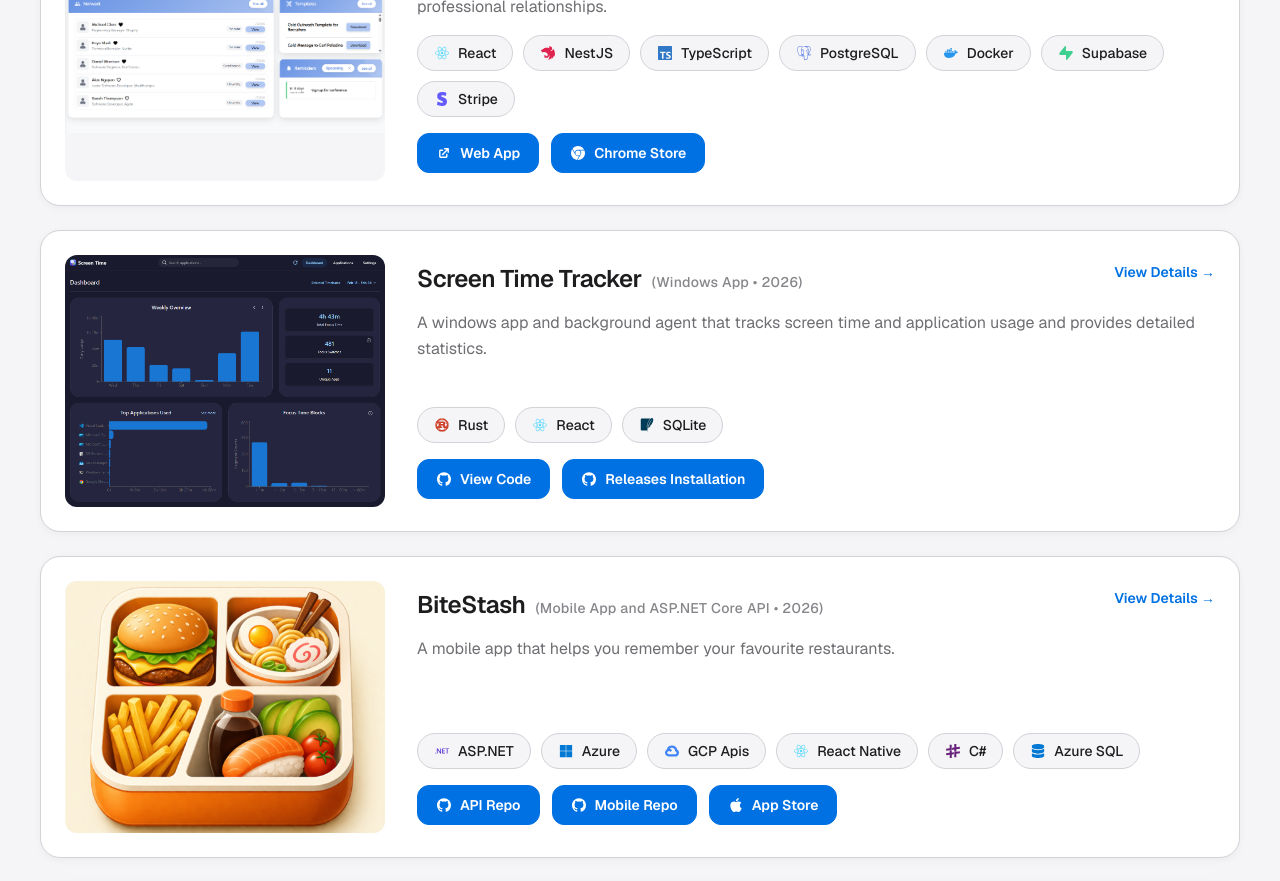
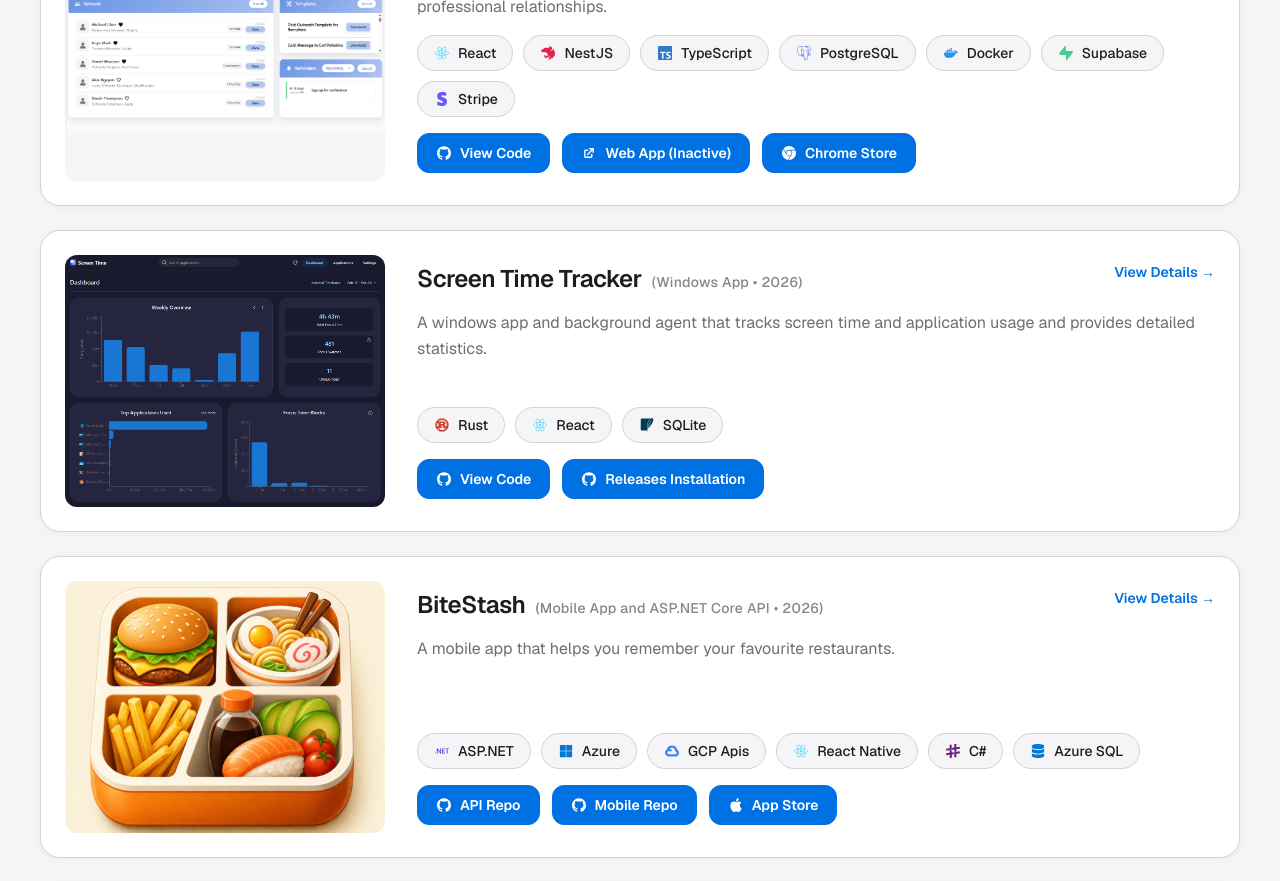
Before and after one commit to AlexAxenti/Portfolio, a Next.js app: page / in a window 1280 px wide. Shown: the part 780-1661 px from the top of the page. Built offline with nearby package versions, Linux system fonts and the light colour scheme.

Commit message:
TouchBase updated info

```diff
--- a/src/data/projects.tsx
+++ b/src/data/projects.tsx
@@ -100,9 +100,10 @@
       { icon: <SiStripe />, label: "Stripe", iconStyle: { color: "#635BFF" } },
     ],
     externalLinks: [
-      { url: "https://touch-base.ca/", label: "Web App", icon: <HiExternalLink /> },
+      { url: "https://touch-base.ca/", label: "Web App (Inactive)", icon: <HiExternalLink /> },
       { url: "https://chromewebstore.google.com/detail/touchbase/dgmjggdiacoemgnjjlkijjcmdljnmhok", label: "Chrome Store", icon: <SiGooglechrome /> },
     ],
+    githubUrl: "https://github.com/orgs/theefellowship/repositories",
     content: [
       {
         type: "section",
@@ -127,8 +128,10 @@
             items: [
               "Contacts with tags, notes, and follow-up reminders.",
               "Works in Web + Chrome extension to capture and save people while you’re browsing anywhere on the web.",
-              "AI chat that uses your stored context to suggest conversation starters, advice on next steps, and create message templates",
+              "AI chat that uses your stored context to suggest conversation starters, advice on next steps, and generate structured message templates.",
+              "AI output parsing system that surfaces generated templates as quick-save actions for faster workflows.",
               "Stripe subscriptions for paid features + usage limits",
+              "Automated reminder scheduling via cron jobs to improve reliability and reduce redundant email platform calls.",
               "Template systems for saving common notes and messages",
             ]
           }
```
